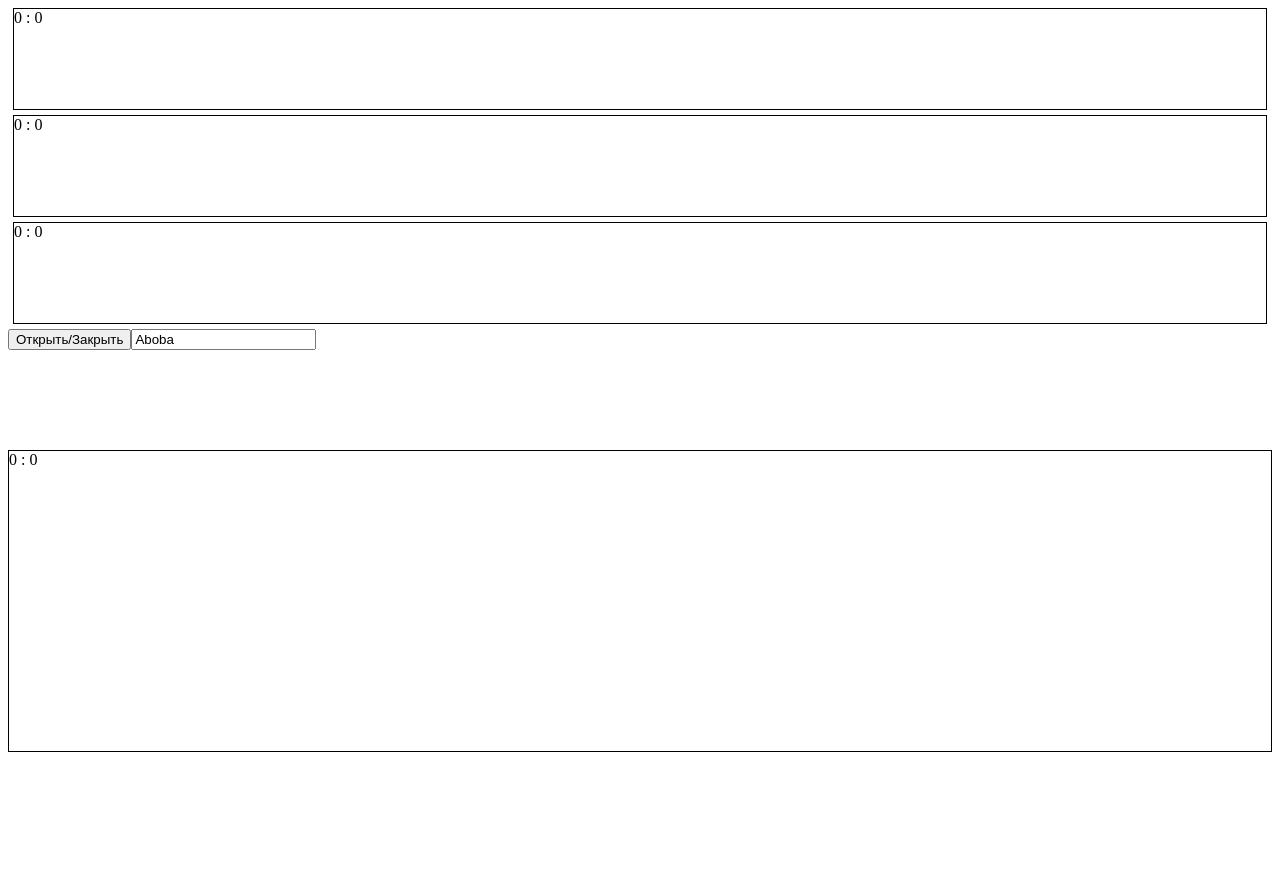
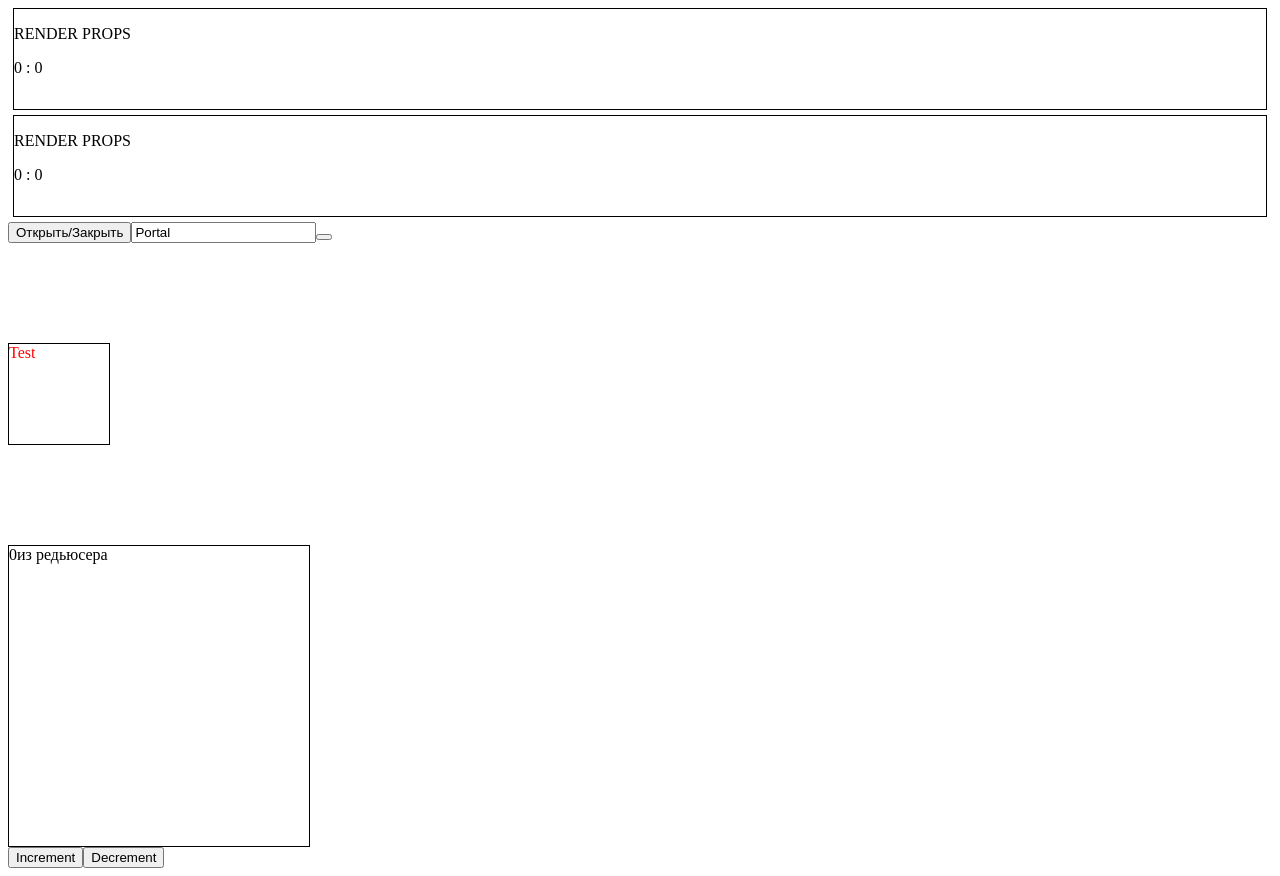
Before and after one commit to Alextwixmen/portal, a React (Create React App) app: page / in a window 1280 px wide. Before the commit the page ends 800 px from the top, so only its background shows below. Built offline with nearby package versions, Linux system fonts and the light colour scheme.

Commit message:
useReducer

```diff
--- a/src/App.js
+++ b/src/App.js
@@ -4,18 +4,22 @@ import Modal from './Modal';
 import Mouse from './Mouse';
 import Card from './Card';
 import Square from './Square';
+import TestEffect from './testEffect';
+import ReducerCounter from './ReducerCounter';
 export const App = () => {
   const [open, setOpen] = useState(false);
-  const [text, setText] = useState('Aboba');
+  const [text, setText] = useState('Portal');
   return (
     <>
       <Card />
       <Card />
-      <Card />
+      {/* <Card /> */}
       <button onClick={() => setOpen(true)}>Открыть/Закрыть</button>
       <input value={text} onChange={(e) => setText(e.target.value)}></input>
       <Modal open={open} onClose={() => setOpen(false)} text={text}></Modal>
-      <Square />
+      {/* <Square /> */}
+      <TestEffect />
+      <ReducerCounter />
     </>
   );
 };
--- a/src/Card.js
+++ b/src/Card.js
@@ -11,6 +11,7 @@ export default (props) => {
     <Mouse
       render={({ x, y }) => (
         <div style={cardStyle}>
+          <p>RENDER PROPS</p>
           {x} : {y}
         </div>
       )}
--- a/src/Mouse.js
+++ b/src/Mouse.js
@@ -6,12 +6,13 @@ const Mouse = (props) => {
   const ref = useRef();
   const mouseMoveHandler = useCallback((e) => {
     const rect = ref.current.getBoundingClientRect();
-    setX(e.clientX - rect.left);
-    setY(e.clientY - rect.top);
+    setX((e.clientX - rect.left).toFixed(0));
+    setY((e.clientY - rect.top).toFixed(0));
   });
   return (
     <div ref={ref} onMouseMove={mouseMoveHandler}>
       {/* {x}:{y} */}
+
       {props.render({ x, y })}
     </div>
   );
--- /dev/null
+++ b/src/ReducerCounter.js
@@ -0,0 +1,43 @@
+import React, { useReducer } from 'react';
+const initialState = { count: 0 };
+const ReducerStyles = {
+  width: '300px',
+  height: '300px',
+  border: '1px solid black',
+  marginTop: '100px',
+};
+// Пару правил:
+// 1. В редьюсере не должно быть сайдЕффектов(например, наш редьюсер не должен менять какие-то внещние переменные, поля обектов, что угодно короче)
+// 2. редьюсер - чистая функция. Изменения значений, возвращаемых им, зависит только от входящих в него параметров, то есть стейта и action
+// 3. Редьюсер не изменяет старый state. Он возвращает новый стейт на основе старого. Объект стейта всегда новый.
+function reducer(state, action) {
+  switch (action.type) {
+    case 'increment':
+      console.log('increment');
+      return {
+        ...state,
+        count: state.count + 1,
+      };
+    case 'decrement':
+      console.log('decrement');
+
+      return {
+        ...state,
+        count: state.count - 1,
+      };
+    default:
+      throw new Error();
+  }
+}
+
+const ReducerCounter = (props) => {
+  const [state, dispatch] = useReducer(reducer, initialState);
+  return (
+    <>
+      <div style={ReducerStyles}>{state.count + 'из редьюсера'}</div>
+      <button onClick={() => dispatch({ type: 'decrement' })}>Increment</button>
+      <button onClick={() => dispatch({ type: 'increment' })}>Decrement</button>
+    </>
+  );
+};
+export default ReducerCounter;
--- /dev/null
+++ b/src/testEffect.js
@@ -0,0 +1,35 @@
+import React, { useEffect } from 'react';
+import { useState } from 'react';
+const styles = {
+  width: '100px',
+  height: '100px',
+  border: '1px solid black',
+  marginTop: '100px',
+};
+function test() {
+  return 'red';
+}
+const TestEffect = (props) => {
+  const [color, changeColor] = useState(test());
+  function changePls() {
+    let myColor = color === 'red' ? 'blue' : 'red';
+    changeColor(myColor);
+  }
+  useEffect(() => {
+    console.log(color);
+    return () => {
+      console.log('willUnmount and color ===', color);
+    };
+  });
+
+  return (
+    <>
+      <button onClick={() => changePls()}></button>
+      <div style={{ ...styles }}>
+        <span style={{ color: color }}>Test</span>
+      </div>
+    </>
+  );
+};
+
+export default TestEffect;
```
